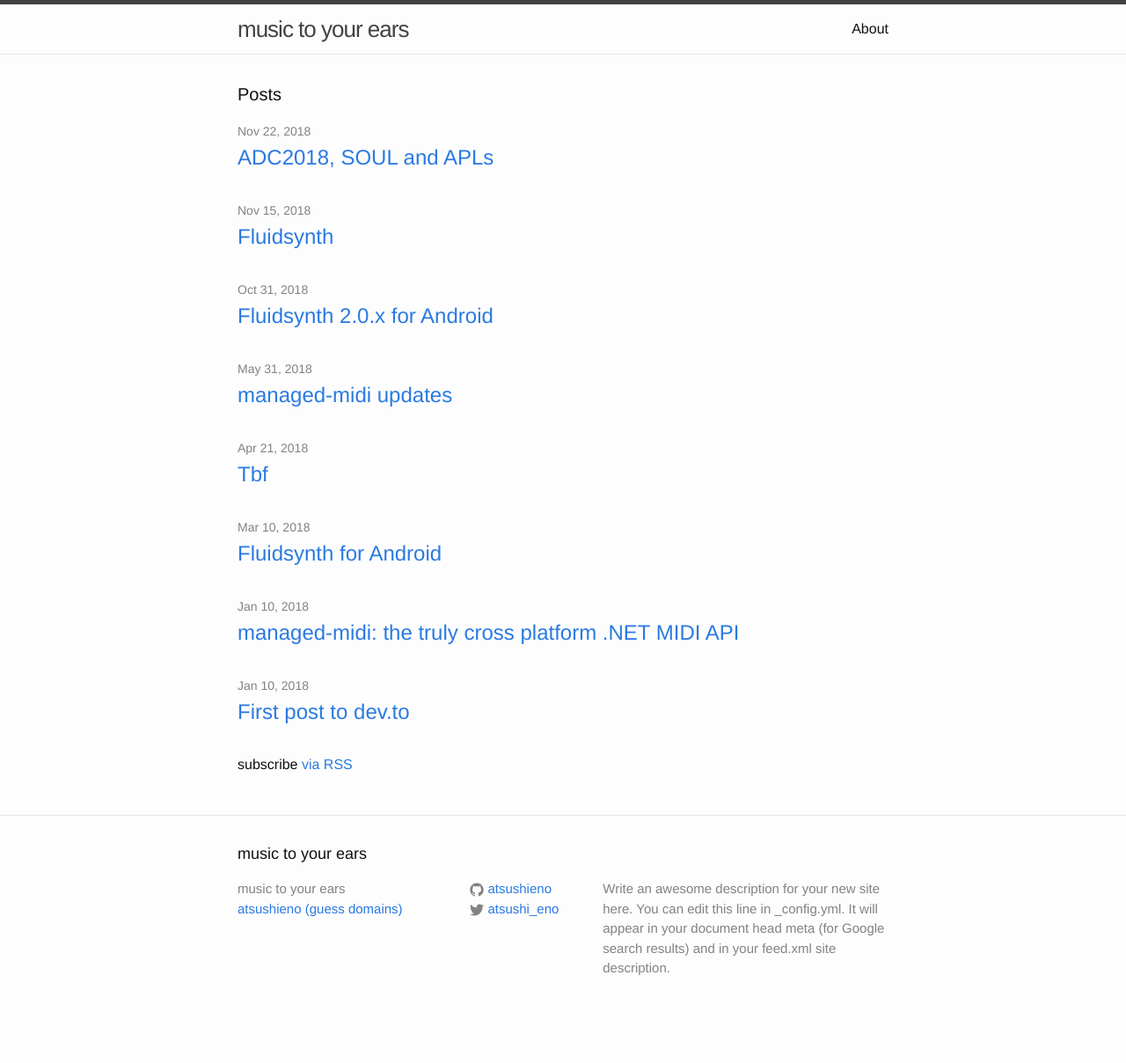
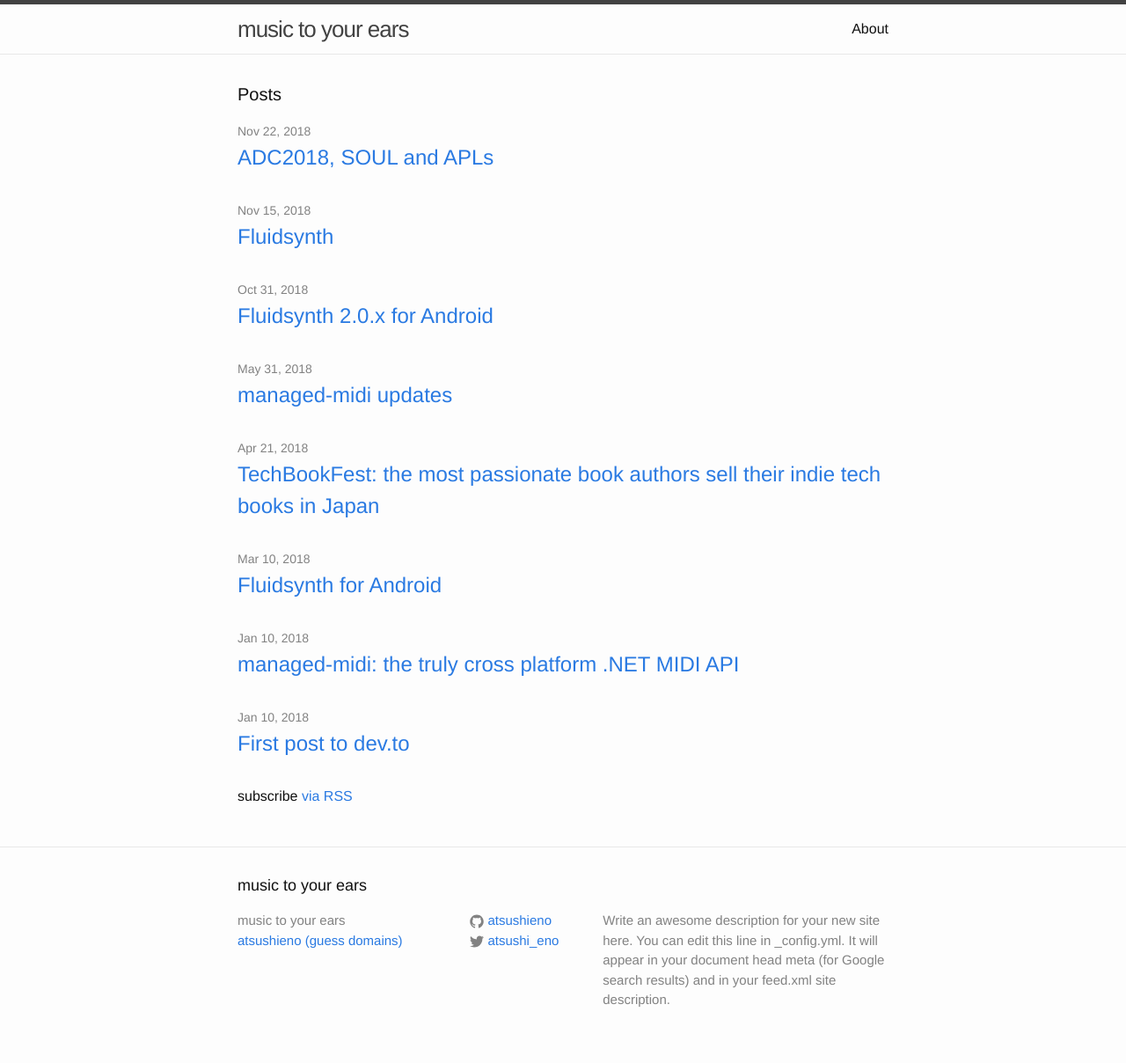
Before and after one commit to atsushieno/atsushieno.github.io, a Jekyll site: the page built from index.html, in a window 1280 px wide. Shown: the whole page at 88% size. Built offline with Jekyll 4.4.1, drawn with Linux system fonts in a browser that asks for light colours; before the commit the page ends 1172 px from its top, so only the background shows below that.

Commit message:
Update 2018-04-21-tbf.md

```diff
--- a/_posts/2018-04-21-tbf.md
+++ b/_posts/2018-04-21-tbf.md
@@ -1,5 +1,8 @@
 ---
 published: true
+title: >-
+  TechBookFest: the most passionate book authors sell their indie tech books in
+  Japan
 ---
 ## What is it?
 
```
